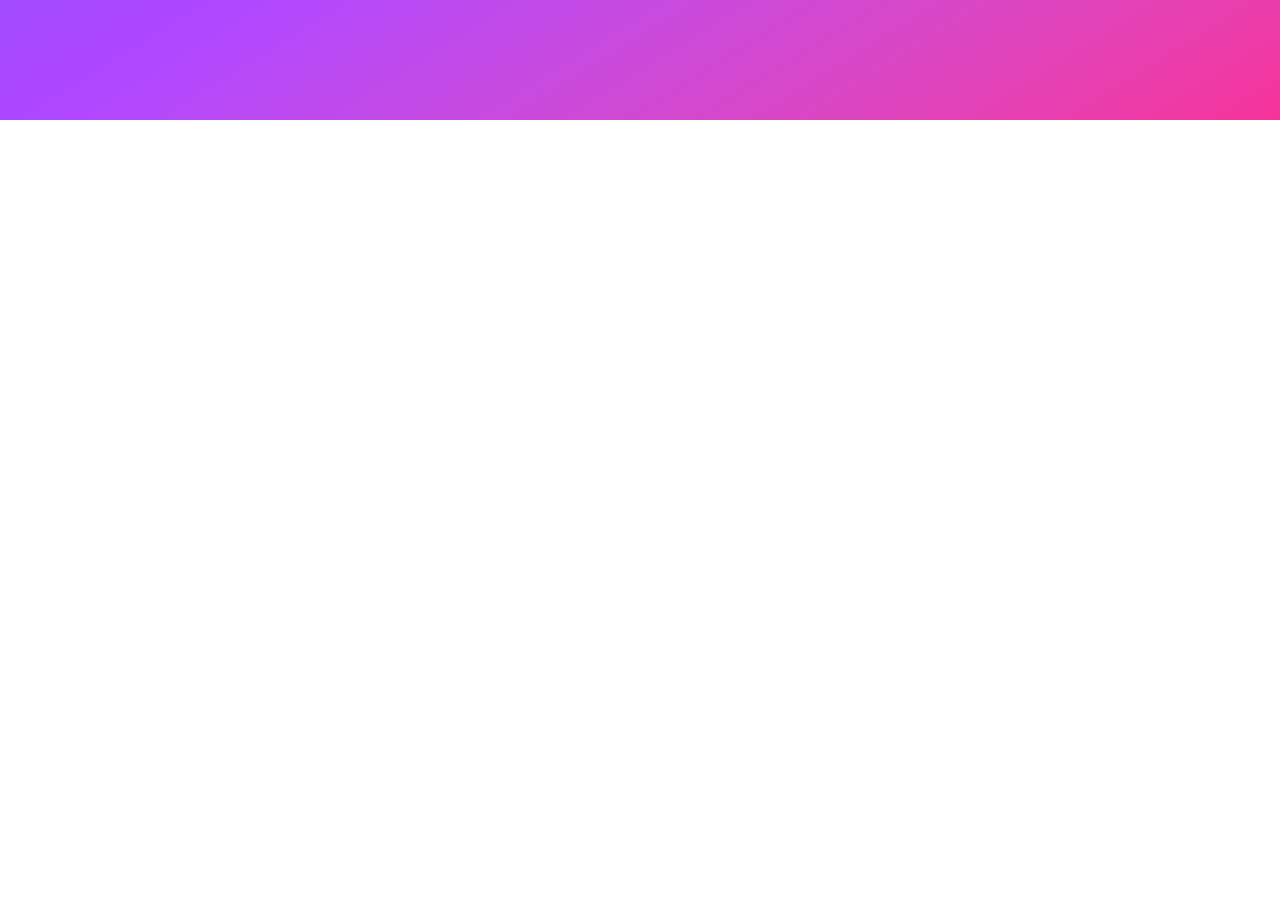
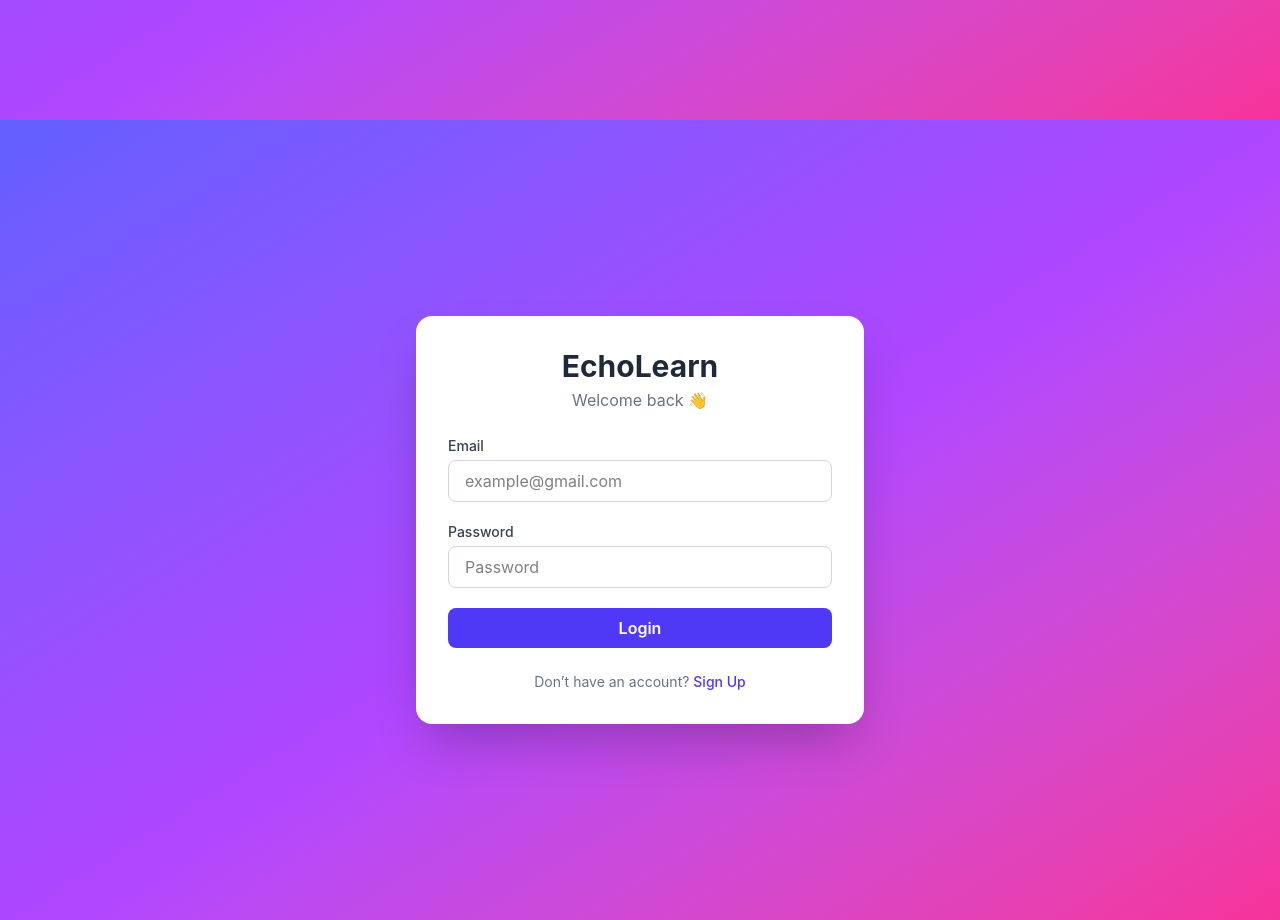
Before and after one commit to gosag/Gosa-s_StudyAi, a React (Vite) app in the folder client/: page / in a window 1280 px wide. Shown: the part 680-1600 px from the top of the page. Before the commit the page ends 800 px from the top, so only its background shows below. Built offline with nearby package versions, Linux system fonts and the light colour scheme.

Commit message:
setup a login page

```diff
--- a/client/src/App.tsx
+++ b/client/src/App.tsx
@@ -1,8 +1,10 @@
 import SignUp from "./components/signUp/signUp"
+import Login from "./components/Login/login"
 function App() {
   return (
     <>
       <SignUp/>
+      <Login/>
     </>
   )
 }
--- /dev/null
+++ b/client/src/components/login/login.tsx
@@ -0,0 +1,98 @@
+import { useForm } from "react-hook-form";
+import {z} from "zod";
+import { zodResolver } from "@hookform/resolvers/zod";
+const loginSchema=z.object({
+    email:z.string().email(),
+    password:z.string().min(6,"at least 6 characters are required")
+})
+type TloginSchema= z.infer<typeof loginSchema>
+function Login(){
+    const {
+        register,
+        handleSubmit,
+        formState:{errors},
+        reset
+    }=useForm<TloginSchema>({resolver:zodResolver(loginSchema)})
+    const submitHandler=()=>{
+        alert("succesfull login");
+        reset()
+    }
+    return (
+  <div className="min-h-screen flex items-center justify-center bg-gradient-to-br from-indigo-500 via-purple-500 to-pink-500 px-4">
+
+    <div className="w-full max-w-md bg-white rounded-2xl shadow-2xl p-8 space-y-6">
+
+      {/* Header */}
+      <div className="text-center">
+        <h1 className="text-3xl font-bold text-gray-800">EchoLearn</h1>
+        <p className="text-gray-500 mt-1">Welcome back 👋</p>
+      </div>
+
+      {/* Form */}
+      <form onSubmit={handleSubmit(submitHandler)} className="space-y-5">
+
+        {/* Email */}
+        <div>
+          <label className="block text-sm font-medium text-gray-700 mb-1">
+            Email
+          </label>
+          <input
+            {...register("email")}
+            placeholder="example@gmail.com"
+            className={`w-full px-4 py-2 border rounded-lg focus:outline-none focus:ring-2 transition ${
+              errors.email
+                ? "border-red-500 focus:ring-red-400"
+                : "border-gray-300 focus:ring-indigo-500"
+            }`}
+          />
+          {errors.email && (
+            <p className="text-red-500 text-sm mt-1">
+              {errors.email.message}
+            </p>
+          )}
+        </div>
+
+        {/* Password */}
+        <div>
+          <label className="block text-sm font-medium text-gray-700 mb-1">
+            Password
+          </label>
+          <input
+            type="password"
+            {...register("password")}
+            placeholder="Password"
+            className={`w-full px-4 py-2 border rounded-lg focus:outline-none focus:ring-2 transition ${
+              errors.password
+                ? "border-red-500 focus:ring-red-400"
+                : "border-gray-300 focus:ring-indigo-500"
+            }`}
+          />
+          {errors.password && (
+            <p className="text-red-500 text-sm mt-1">
+              {errors.password.message}
+            </p>
+          )}
+        </div>
+
+        {/* Button */}
+        <button
+          type="submit"
+          className="w-full bg-indigo-600 text-white py-2 rounded-lg font-semibold hover:bg-indigo-700 transition duration-200 active:scale-95"
+        >
+          Login
+        </button>
+      </form>
+
+      {/* Footer */}
+      <p className="text-center text-sm text-gray-500">
+        Don’t have an account?{" "}
+        <span className="text-indigo-600 font-medium cursor-pointer hover:underline">
+          Sign Up
+        </span>
+      </p>
+
+    </div>
+  </div>
+);
+}
+export default Login;
```
